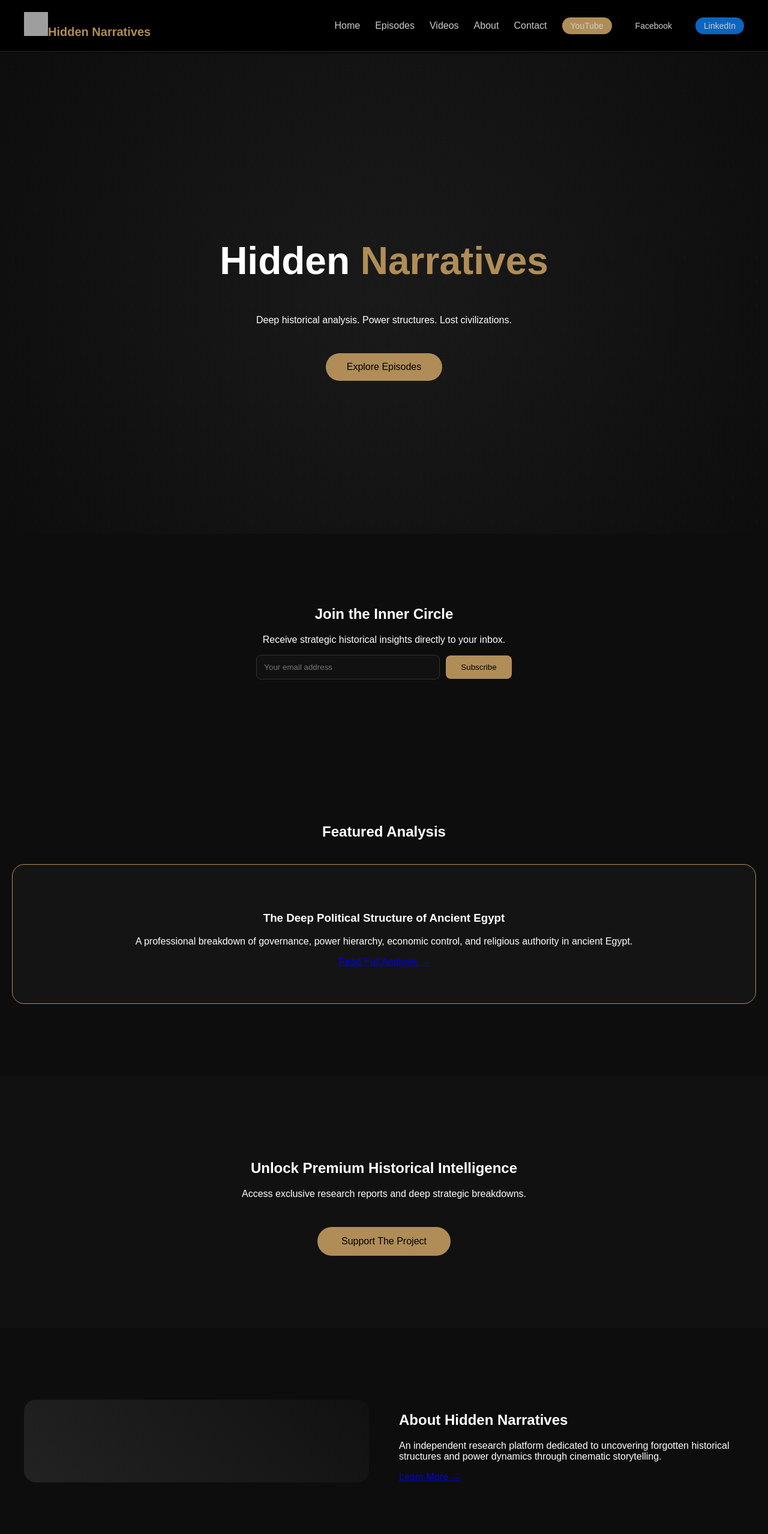
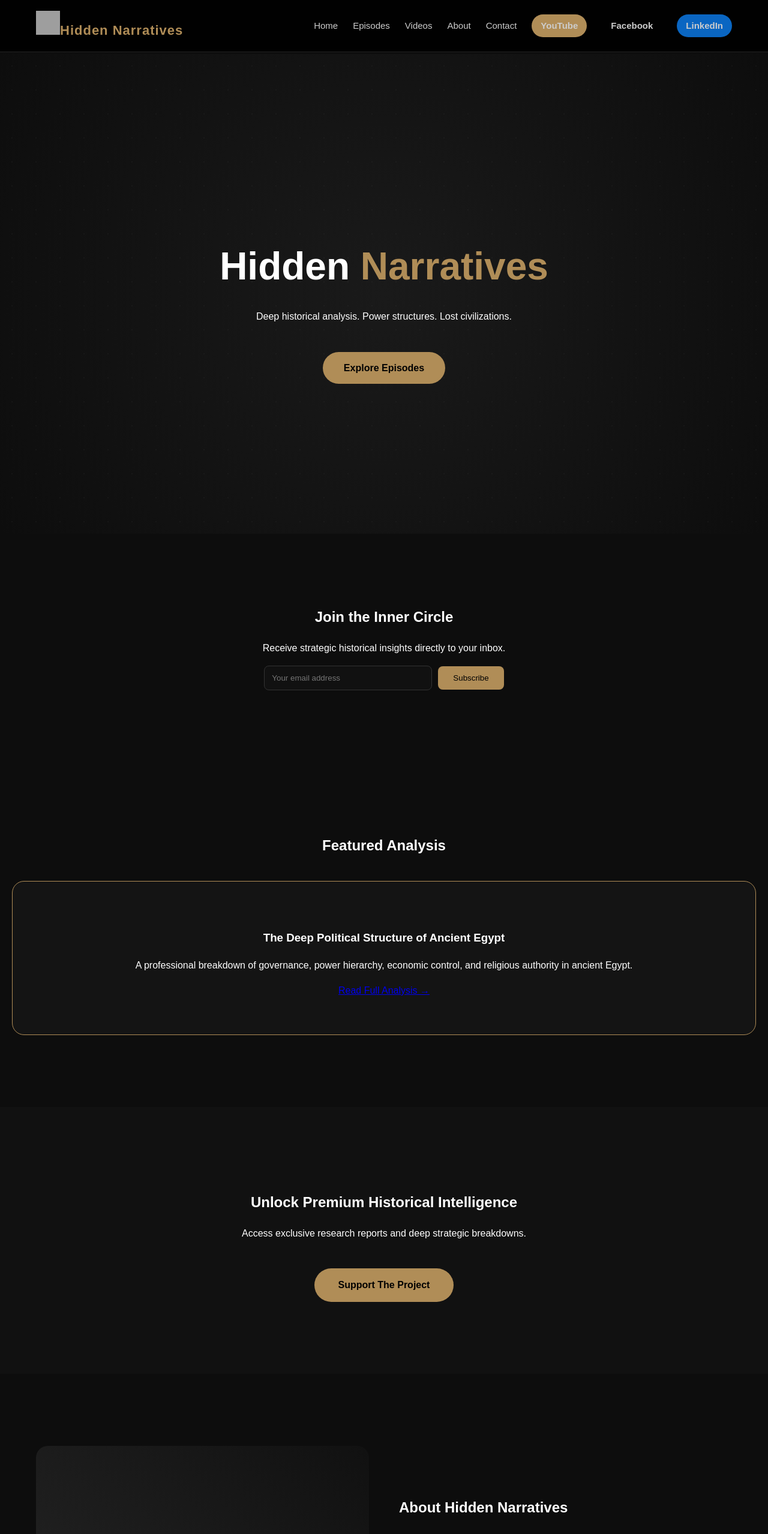
Before and after one commit to mohamedalaa7785-cpu/hidden-narratives, a Next.js app: page / in a window 1280 px wide. Shown: the top 2558 px of the page at 60% size. Built offline with nearby package versions, Linux system fonts and the light colour scheme; grey boxes are pictures that could not be loaded.

Commit message:
Update globals.css

```diff
--- a/app/globals.css
+++ b/app/globals.css
@@ -1,201 +1,321 @@
-/* ===== GLOBAL ===== */
-body {
-  margin: 0;
-  background: #0d0d0d;
-  color: white;
-  font-family: Arial, sans-serif;
+/* ================= GLOBAL ================= */
+
+*{
+box-sizing:border-box;
+scroll-behavior:smooth;
 }
 
-.main-content {
-  padding-top: 90px;
+body{
+margin:0;
+background:#0d0d0d;
+color:white;
+font-family:Arial, Helvetica, sans-serif;
+line-height:1.6;
 }
 
-/* ===== NAVBAR ===== */
-.navbar {
-  position: fixed;
-  width: 100%;
-  background: rgba(0,0,0,0.95);
-  backdrop-filter: blur(10px);
-  border-bottom: 1px solid #222;
-  z-index: 1000;
+.main-content{
+padding-top:90px;
 }
 
-.nav-container {
-  max-width: 1200px;
-  margin: auto;
-  padding: 20px;
-  display: flex;
-  justify-content: space-between;
-  align-items: center;
+/* ================= NAVBAR ================= */
+
+.navbar{
+position:fixed;
+width:100%;
+background:rgba(0,0,0,0.9);
+backdrop-filter:blur(10px);
+border-bottom:1px solid #222;
+z-index:1000;
 }
 
-.logo {
-  color: #b08d57;
-  text-decoration: none;
-  font-weight: bold;
-  font-size: 20px;
+.nav-container{
+max-width:1200px;
+margin:auto;
+padding:18px 20px;
+display:flex;
+justify-content:space-between;
+align-items:center;
 }
 
-.nav-links {
-  display: flex;
-  gap: 25px;
-  align-items: center;
+.logo{
+color:#b08d57;
+text-decoration:none;
+font-weight:bold;
+font-size:22px;
+letter-spacing:1px;
 }
 
-.nav-links a {
-  color: #ccc;
-  text-decoration: none;
-  transition: 0.3s;
+.nav-links{
+display:flex;
+gap:25px;
+align-items:center;
 }
 
-.nav-links a:hover {
-  color: #b08d57;
+.nav-links a{
+color:#ccc;
+text-decoration:none;
+font-size:15px;
+transition:0.3s;
+position:relative;
 }
 
-.social-btn {
-  padding: 6px 14px;
-  border-radius: 20px;
-  font-size: 14px;
+.nav-links a:hover{
+color:#b08d57;
 }
 
-.youtube {
-  background: #b08d57;
-  color: black;
+.nav-links a::after{
+content:"";
+position:absolute;
+left:0;
+bottom:-6px;
+width:0%;
+height:2px;
+background:#b08d57;
+transition:0.3s;
 }
 
-.linkedin {
-  background: #0A66C2;
-  color: white;
+.nav-links a:hover::after{
+width:100%;
 }
 
-/* ===== HERO ===== */
-.hero {
-  height: 100vh;
-  background: radial-gradient(circle at center, #1a1a1a 0%, #0d0d0d 100%);
-  position: relative;
-  display: flex;
-  align-items: center;
-  justify-content: center;
-  text-align: center;
+/* ================= SOCIAL BUTTONS ================= */
+
+.social-btn{
+padding:7px 15px;
+border-radius:30px;
+font-size:13px;
+font-weight:bold;
+transition:0.3s;
 }
 
-.hero-overlay {
-  position: absolute;
-  inset: 0;
-  background-image: radial-gradient(circle, rgba(255,255,255,0.03) 1px, transparent 1px);
-  background-size: 40px 40px;
+.youtube{
+background:#b08d57;
+color:black;
 }
 
-.hero-content {
-  position: relative;
-  z-index: 2;
+.youtube:hover{
+transform:scale(1.05);
 }
 
-.hero-title {
-  font-size: 64px;
+.linkedin{
+background:#0A66C2;
+color:white;
 }
 
-.hero-title span {
-  color: #b08d57;
+.linkedin:hover{
+transform:scale(1.05);
 }
 
-.hero-btn {
-  display: inline-block;
-  margin-top: 30px;
-  padding: 14px 35px;
-  background: #b08d57;
-  color: black;
-  border-radius: 30px;
-  text-decoration: none;
+/* ================= HERO ================= */
+
+.hero{
+height:100vh;
+background:radial-gradient(circle at center,#1a1a1a 0%,#0d0d0d 100%);
+position:relative;
+display:flex;
+align-items:center;
+justify-content:center;
+text-align:center;
+overflow:hidden;
 }
 
-/* ===== NEWSLETTER ===== */
-.newsletter {
-  text-align: center;
-  padding: 100px 20px;
+.hero-overlay{
+position:absolute;
+inset:0;
+background-image:radial-gradient(circle,rgba(255,255,255,0.03) 1px,transparent 1px);
+background-size:40px 40px;
 }
 
-.newsletter input {
-  padding: 12px;
-  width: 280px;
-  background: #111;
-  border: 1px solid #333;
-  color: white;
-  border-radius: 8px;
+.hero-content{
+position:relative;
+z-index:2;
+max-width:800px;
+padding:20px;
 }
 
-.newsletter button {
-  padding: 12px 25px;
-  margin-left: 10px;
-  background: #b08d57;
-  border: none;
-  border-radius: 8px;
+.hero-title{
+font-size:64px;
+margin-bottom:20px;
 }
 
-/* ===== FEATURED ===== */
-.featured {
-  padding: 120px 20px;
-  text-align: center;
+.hero-title span{
+color:#b08d57;
 }
 
-.featured-card {
-  margin-top: 40px;
-  background: #141414;
-  padding: 60px;
-  border-radius: 20px;
-  border: 1px solid #b08d57;
+.hero-btn{
+display:inline-block;
+margin-top:30px;
+padding:14px 35px;
+background:#b08d57;
+color:black;
+border-radius:30px;
+text-decoration:none;
+font-weight:bold;
+transition:0.3s;
 }
 
-/* ===== PREMIUM CTA ===== */
-.premium-cta {
-  padding: 120px 20px;
-  text-align: center;
-  background: #111;
+.hero-btn:hover{
+transform:translateY(-3px);
+box-shadow:0 10px 25px rgba(176,141,87,0.3);
 }
 
-.premium-btn {
-  display: inline-block;
-  margin-top: 30px;
-  padding: 15px 40px;
-  background: #b08d57;
-  color: black;
-  border-radius: 30px;
-  text-decoration: none;
+/* ================= NEWSLETTER ================= */
+
+.newsletter{
+text-align:center;
+padding:100px 20px;
 }
 
-/* ===== ABOUT ===== */
-.about-preview {
-  display: flex;
-  padding: 120px 20px;
-  gap: 50px;
-  max-width: 1200px;
-  margin: auto;
+.newsletter input{
+padding:12px;
+width:280px;
+background:#111;
+border:1px solid #333;
+color:white;
+border-radius:8px;
 }
 
-.about-image {
-  flex: 1;
-  background: linear-gradient(45deg, #222, #111);
-  border-radius: 20px;
+.newsletter button{
+padding:12px 25px;
+margin-left:10px;
+background:#b08d57;
+border:none;
+border-radius:8px;
+cursor:pointer;
+transition:0.3s;
 }
 
-.about-text {
-  flex: 1;
+.newsletter button:hover{
+transform:scale(1.05);
 }
 
-/* ===== FOOTER ===== */
-.footer {
-  padding: 50px;
-  text-align: center;
-  border-top: 1px solid #222;
-  color: #777;
+/* ================= FEATURED ================= */
+
+.featured{
+padding:120px 20px;
+text-align:center;
 }
 
-.footer-links {
-  margin-bottom: 20px;
+.featured-card{
+margin-top:40px;
+background:#141414;
+padding:60px;
+border-radius:20px;
+border:1px solid #b08d57;
+transition:0.3s;
 }
 
-.footer-links a {
-  margin: 0 10px;
-  color: #b08d57;
-  text-decoration: none;
-                              }
+.featured-card:hover{
+transform:translateY(-6px);
+box-shadow:0 20px 40px rgba(0,0,0,0.4);
+}
+
+/* ================= PREMIUM CTA ================= */
+
+.premium-cta{
+padding:120px 20px;
+text-align:center;
+background:#111;
+}
+
+.premium-btn{
+display:inline-block;
+margin-top:30px;
+padding:15px 40px;
+background:#b08d57;
+color:black;
+border-radius:30px;
+text-decoration:none;
+font-weight:bold;
+transition:0.3s;
+}
+
+.premium-btn:hover{
+transform:scale(1.05);
+box-shadow:0 10px 25px rgba(176,141,87,0.3);
+}
+
+/* ================= ABOUT ================= */
+
+.about-preview{
+display:flex;
+padding:120px 20px;
+gap:50px;
+max-width:1200px;
+margin:auto;
+align-items:center;
+}
+
+.about-image{
+flex:1;
+background:linear-gradient(45deg,#222,#111);
+border-radius:20px;
+height:300px;
+}
+
+.about-text{
+flex:1;
+}
+
+/* ================= FOOTER ================= */
+
+.footer{
+padding:60px 20px;
+text-align:center;
+border-top:1px solid #222;
+color:#777;
+background:#0d0d0d;
+}
+
+.footer-links{
+margin-bottom:20px;
+}
+
+.footer-links a{
+margin:0 10px;
+color:#b08d57;
+text-decoration:none;
+}
+
+.footer-links a:hover{
+text-decoration:underline;
+}
+
+/* ================= WHATSAPP FLOAT ================= */
+
+.whatsapp-btn{
+position:fixed;
+bottom:20px;
+right:20px;
+background:#25D366;
+color:white;
+padding:14px 18px;
+border-radius:50px;
+text-decoration:none;
+font-weight:bold;
+box-shadow:0 8px 25px rgba(0,0,0,0.3);
+z-index:1000;
+transition:0.3s;
+}
+
+.whatsapp-btn:hover{
+transform:scale(1.1);
+}
+
+/* ================= MOBILE ================= */
+
+@media(max-width:900px){
+
+.nav-links{
+display:none;
+}
+
+.hero-title{
+font-size:42px;
+}
+
+.about-preview{
+flex-direction:column;
+}
+
+  }
```
